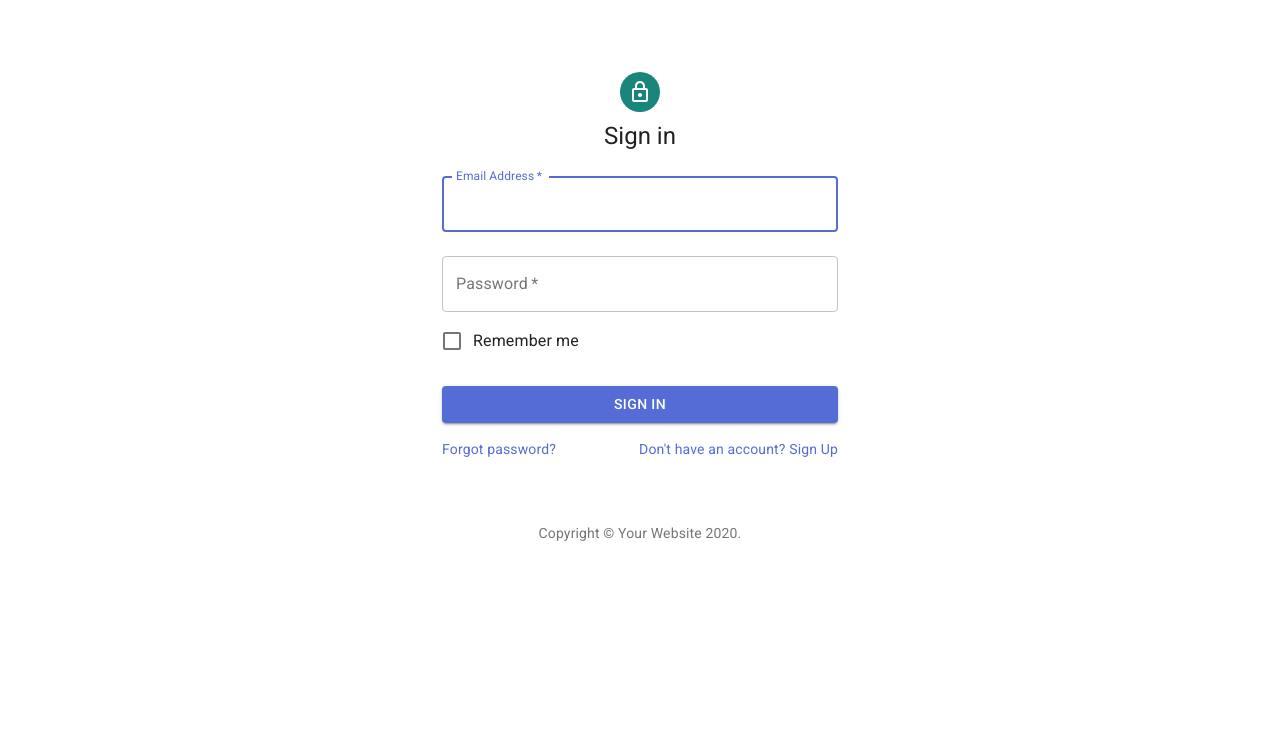
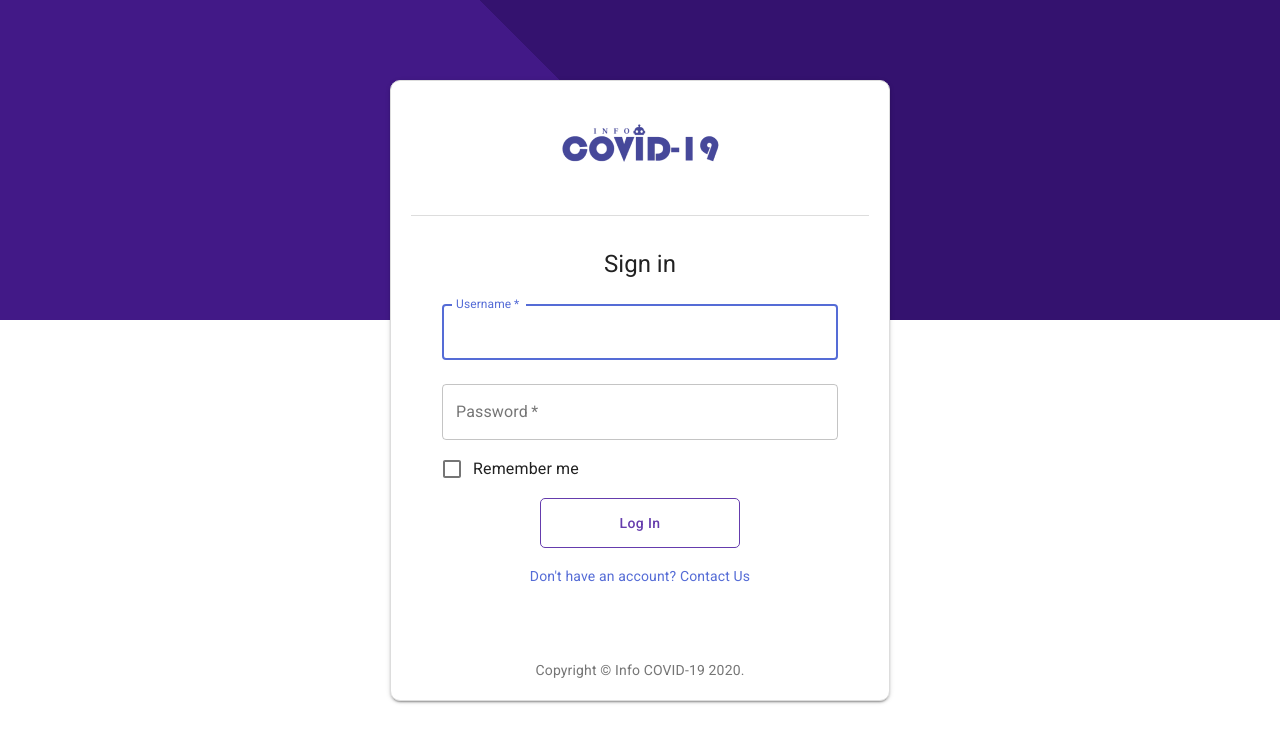
Before and after one commit to COVID19To/assessment-portal, a Next.js app: page /login in a window 1280 px wide. Shown: the top 742 px of the page. Built offline with nearby package versions, Linux system fonts and the light colour scheme.

Commit message:
Login page added with some common themes

```diff
--- /dev/null
+++ b/components/BodyLayout.js
@@ -0,0 +1,29 @@
+import Typography from "@material-ui/core/Typography";
+
+const themedBackground = {
+    minHeight: '40vh',
+    position: 'absolute',
+    top: 0,
+    left: 0,
+    width: '100%',
+    display: 'block',
+    background: 'linear-gradient(45deg, #421987 50%, #34126F 50%)',
+    zIndex: -1,
+};
+
+const BodyLayout = props => {
+  const content = props.text ? (
+    <Typography component="h1" align="center" style={{ color: 'white' }}>
+      {props.text}
+    </Typography>
+  ) : (
+    ""
+  );
+  return (
+    <div>
+      {props.children}
+      <div style={themedBackground}>{content}</div>
+    </div>
+  );
+};
+export default BodyLayout;
--- /dev/null
+++ b/components/Copyright.js
@@ -0,0 +1,17 @@
+import Typography from "@material-ui/core/Typography";
+import Link from "@material-ui/core/Link";
+
+function Copyright() {
+  return (
+    <Typography variant="body2" color="textSecondary" align="center">
+      {"Copyright © "}
+      <Link color="inherit" href="https://material-ui.com/">
+        Info COVID-19
+      </Link>{" "}
+      {new Date().getFullYear()}
+      {"."}
+    </Typography>
+  );
+}
+
+export default Copyright;
--- a/components/CustomButton.js
+++ b/components/CustomButton.js
@@ -12,6 +12,8 @@ const ColorButton = withStyles(() => ({
     backgroundColor: bgTransition[0],
     border: '1px solid ' + bgTransition[1],
     borderRadius: '5px',
+    textTransform: 'initial',
+    boxShadow: 'none',
     "&:hover": {
       color: bgTransition[0],
       backgroundColor: bgTransition[1]
--- a/components/SignUpLoginLayout.js
+++ b/components/SignUpLoginLayout.js
@@ -1,26 +1,15 @@
-import Typography from "@material-ui/core/Typography";
-import Link from "@material-ui/core/Link";
 import Box from "@material-ui/core/Box";
-
-function Copyright() {
-  return (
-    <Typography variant="body2" color="textSecondary" align="center">
-      {"Copyright © "}
-      <Link color="inherit" href="https://material-ui.com/">
-        Your Website
-      </Link>{" "}
-      {new Date().getFullYear()}
-      {"."}
-    </Typography>
-  );
-}
+import BodyLayout from './BodyLayout';
+import Copyright from './Copyright';
 
 const rootStyle = {
   margin: "10vh auto",
   padding: "20px",
   width: "500px",
   border: "1px solid #DDD",
-  borderRadius: 10
+  backgroundColor: 'white',
+  borderRadius: 10,
+  boxShadow: '0px 3px 1px -2px rgba(0,0,0,0.2), 0px 2px 2px 0px rgba(0,0,0,0.14), 0px 1px 5px 0px rgba(0,0,0,0.12)'
 };
 
 const logoContainer = {
@@ -34,6 +23,7 @@ const centerImage = {
 };
 
 const SignUpLoginLayout = props => (
+  <BodyLayout>
     <div style={rootStyle}>
       <div style={logoContainer}>
         <img src="/assets/logo.png" style={centerImage} />
@@ -43,6 +33,7 @@ const SignUpLoginLayout = props => (
         <Copyright />
       </Box>
     </div>
+  </BodyLayout>
 );
 
 export default SignUpLoginLayout;
--- a/pages/login.js
+++ b/pages/login.js
@@ -1,60 +1,47 @@
-import Avatar from '@material-ui/core/Avatar';
-import Button from '@material-ui/core/Button';
-import CssBaseline from '@material-ui/core/CssBaseline';
-import TextField from '@material-ui/core/TextField';
-import FormControlLabel from '@material-ui/core/FormControlLabel';
-import Checkbox from '@material-ui/core/Checkbox';
-import Link from '@material-ui/core/Link';
-import Grid from '@material-ui/core/Grid';
-import Box from '@material-ui/core/Box';
-import LockOutlinedIcon from '@material-ui/icons/LockOutlined';
-import Typography from '@material-ui/core/Typography';
-import { makeStyles } from '@material-ui/core/styles';
-import Container from '@material-ui/core/Container';
+import TextField from "@material-ui/core/TextField";
+import FormControlLabel from "@material-ui/core/FormControlLabel";
+import Checkbox from "@material-ui/core/Checkbox";
+import Link from "@material-ui/core/Link";
+import Grid from "@material-ui/core/Grid";
+import Typography from "@material-ui/core/Typography";
+import { makeStyles } from "@material-ui/core/styles";
+import Container from "@material-ui/core/Container";
+import SignUpLoginLayout from "../components/SignUpLoginLayout";
+import CustomButton from "../components/CustomButton";
 
-function Copyright() {
-  return (
-    <Typography variant="body2" color="textSecondary" align="center">
-      {'Copyright © '}
-      <Link color="inherit" href="https://material-ui.com/">
-        Your Website
-      </Link>{' '}
-      {new Date().getFullYear()}
-      {'.'}
-    </Typography>
-  );
-}
-
-const useStyles = makeStyles((theme) => ({
+const useStyles = makeStyles(theme => ({
   paper: {
-    marginTop: theme.spacing(8),
-    display: 'flex',
-    flexDirection: 'column',
-    alignItems: 'center',
+    marginTop: theme.spacing(4),
+    display: "flex",
+    flexDirection: "column",
+    alignItems: "center"
   },
   avatar: {
     margin: theme.spacing(1),
-    backgroundColor: theme.palette.secondary.main,
+    backgroundColor: theme.palette.secondary.main
   },
   form: {
-    width: '100%', // Fix IE 11 issue.
-    marginTop: theme.spacing(1),
+    width: "100%", // Fix IE 11 issue.
+    marginTop: theme.spacing(1)
   },
   submit: {
-    margin: theme.spacing(3, 0, 2),
-  },
+    margin: theme.spacing(3, 0, 2)
+  }
 }));
 
-export default function LogIn() {
+const centerDiv = {
+  margin: 'auto',
+  width: 'fit-content',
+  display: 'block'
+};
+
+export default function Doctor() {
   const classes = useStyles();
 
   return (
+    <SignUpLoginLayout>
       <Container component="main" maxWidth="xs">
-      <CssBaseline />
         <div className={classes.paper}>
-        <Avatar className={classes.avatar}>
-          <LockOutlinedIcon />
-        </Avatar>
           <Typography component="h1" variant="h5">
             Sign in
           </Typography>
@@ -64,10 +51,10 @@ export default function LogIn() {
               margin="normal"
               required
               fullWidth
-            id="email"
-            label="Email Address"
-            name="email"
-            autoComplete="email"
+              id="username"
+              label="Username"
+              name="username"
+              autoComplete="username"
               autoFocus
             />
             <TextField
@@ -85,32 +72,25 @@ export default function LogIn() {
               control={<Checkbox value="remember" color="primary" />}
               label="Remember me"
             />
-          <Button
-            type="submit"
-            fullWidth
-            variant="contained"
-            color="primary"
-            className={classes.submit}
+            <div style={centerDiv}>
+              <CustomButton name="Log In" onClick={() => 0} />
+            </div>
+            <Grid container>
+              <div
+                style={{
+                  margin: "10px auto",
+                  display: "block",
+                  width: "fit-content"
+                }}
               >
-            Sign In
-          </Button>
-          <Grid container>
-            <Grid item xs>
-              <Link href="#" variant="body2">
-                Forgot password?
+                <Link href="mailto:user@example.com" variant="body2">
+                  {"Don't have an account? Contact Us"}
                 </Link>
-            </Grid>
-            <Grid item>
-              <Link href="#" variant="body2">
-                {"Don't have an account? Sign Up"}
-              </Link>
-            </Grid>
+              </div>
             </Grid>
           </form>
         </div>
-      <Box mt={8}>
-        <Copyright />
-      </Box>
       </Container>
+    </SignUpLoginLayout>
   );
 }
```
Also changed, not shown: pages/signup/doctor.js (deleted, +0 -102 lines), pages/signup/index.js (deleted, +0 -11 lines), pages/signup/patient.js (deleted, +0 -78 lines), pages/admin/index.js (added), pages/admin/login.js (added). Lines whose indentation alone changed are shown as unchanged.
